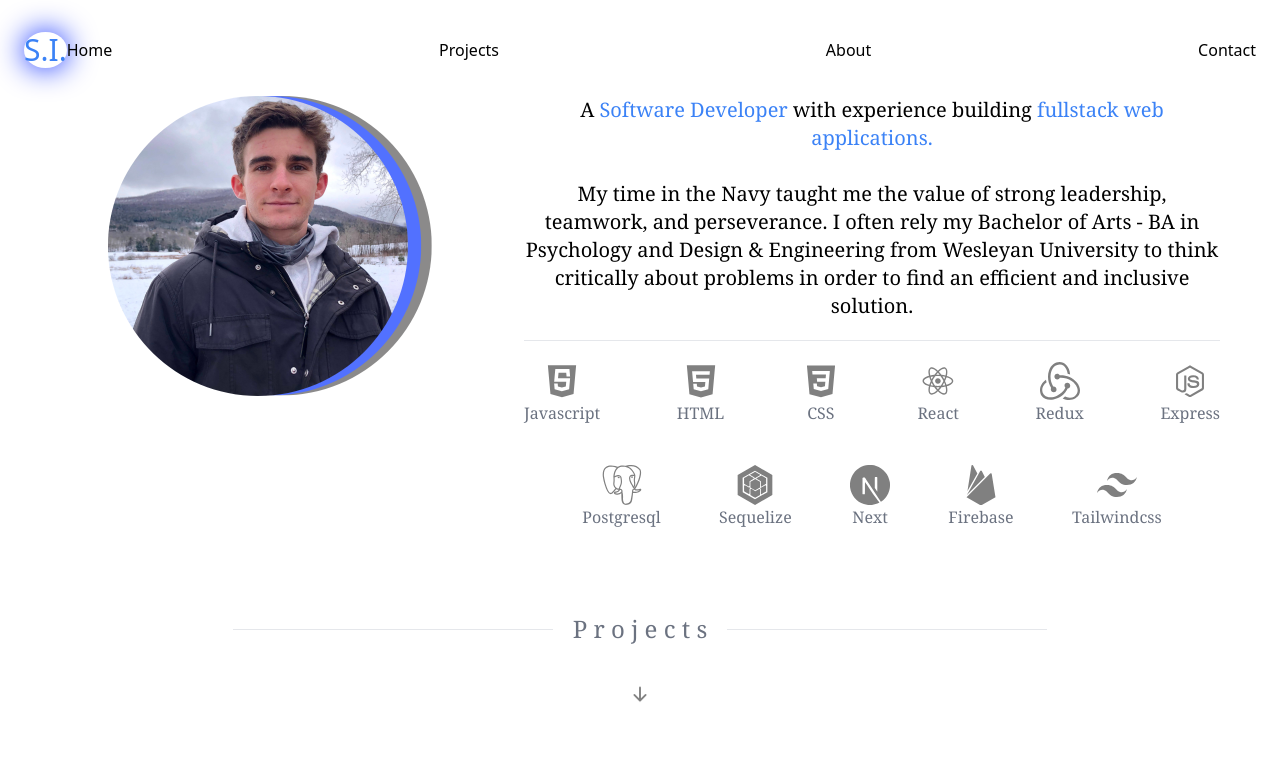
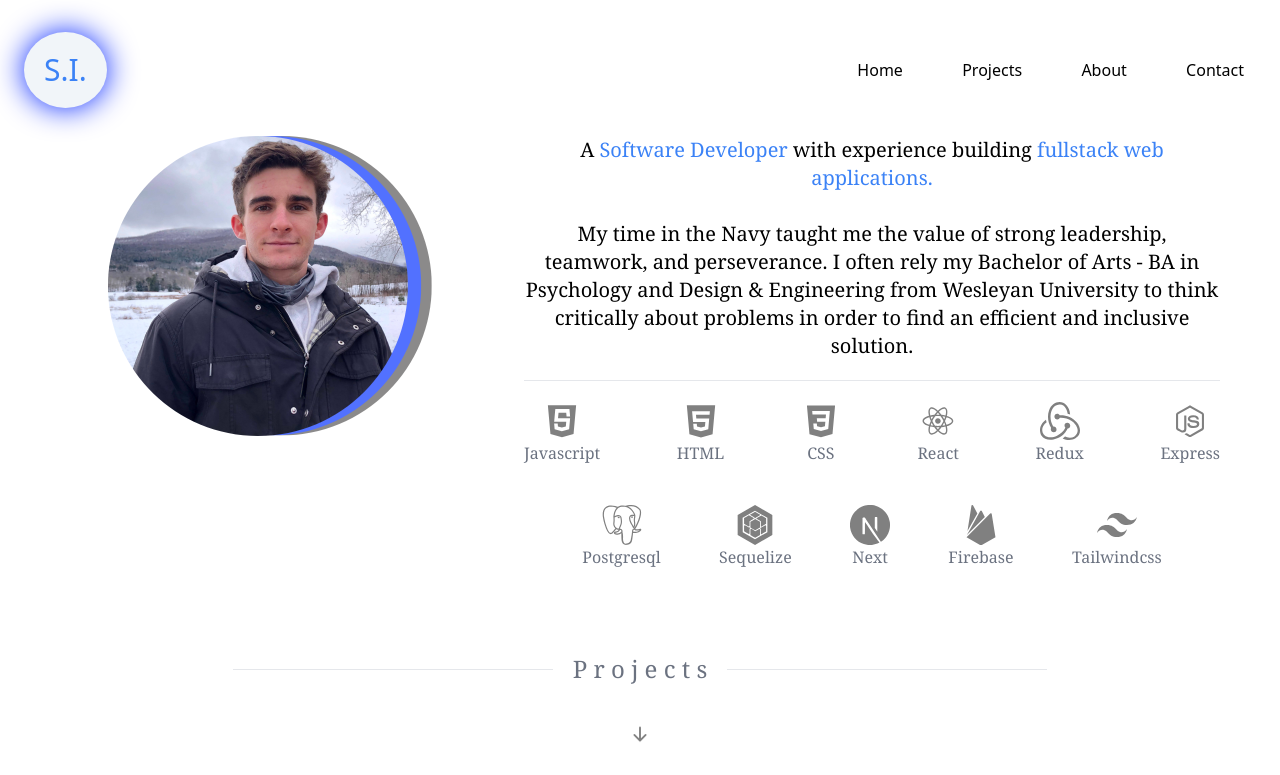
Before and after one commit to sirwin6/scott-irwin-portfolio, a Next.js app: page / in a window 1280 px wide. Shown: the top 775 px of the page. Built offline with nearby package versions, Linux system fonts and the light colour scheme.

Commit message:
vercel deployment looks different than local

```diff
--- a/pages/index.js
+++ b/pages/index.js
@@ -77,7 +77,37 @@ export default function Home() {
               </div>
             </nav>
           ) : (
-            <Navbar />
+            <nav className='flex justify-between items-center laptop:px-6 iphone:p-2 laptop:mt-6 iphone:mt-2'>
+              <p
+                id='glow'
+                className='text-blue-500 laptop:text-3xl p-5 iphone:text-xl iphone:text-center bg-slate-100 shadow-md'
+              >
+                S.I.
+              </p>
+              <div className='flex laptop:w-1/3 iphone:w-full items-center justify-between'>
+                <Link
+                  href='/'
+                  className='px-3 hover:underline hover:scale-110 duration-500'
+                >
+                  Home
+                </Link>
+                <a
+                  href='#projects'
+                  className='px-3 hover:underline hover:scale-110 duration-500'
+                >
+                  Projects
+                </a>
+                <Link
+                  href='/about'
+                  className='px-3 hover:underline hover:scale-110 duration-500'
+                >
+                  About
+                </Link>
+                <p className='px-3 hover:underline hover:scale-110 duration-500'>
+                  Contact
+                </p>
+              </div>
+            </nav>
           )}
         </>
         <div className='laptop:flex tablet:flex m-5 mx-10 iphone:h-auto laptop:h-auto'>
```
